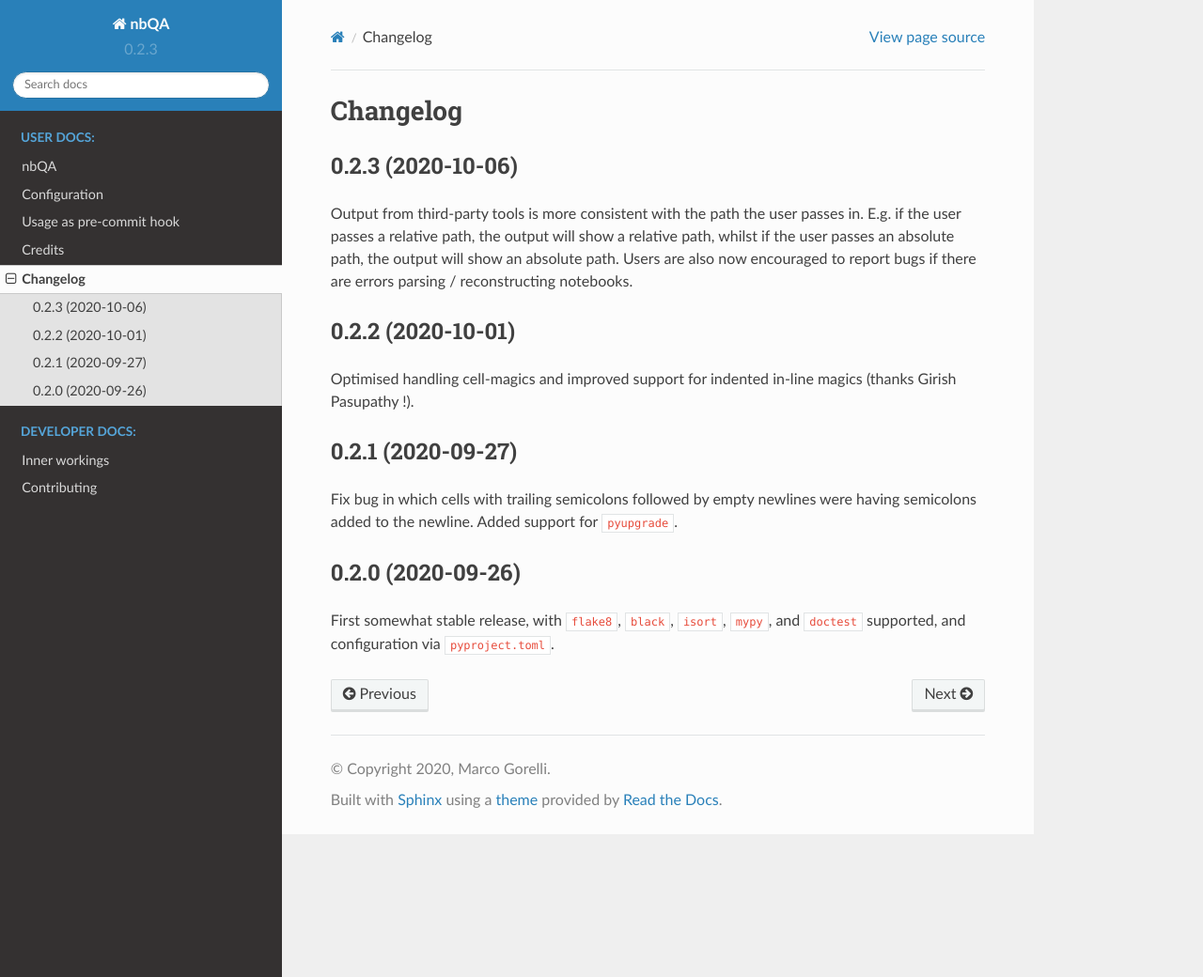
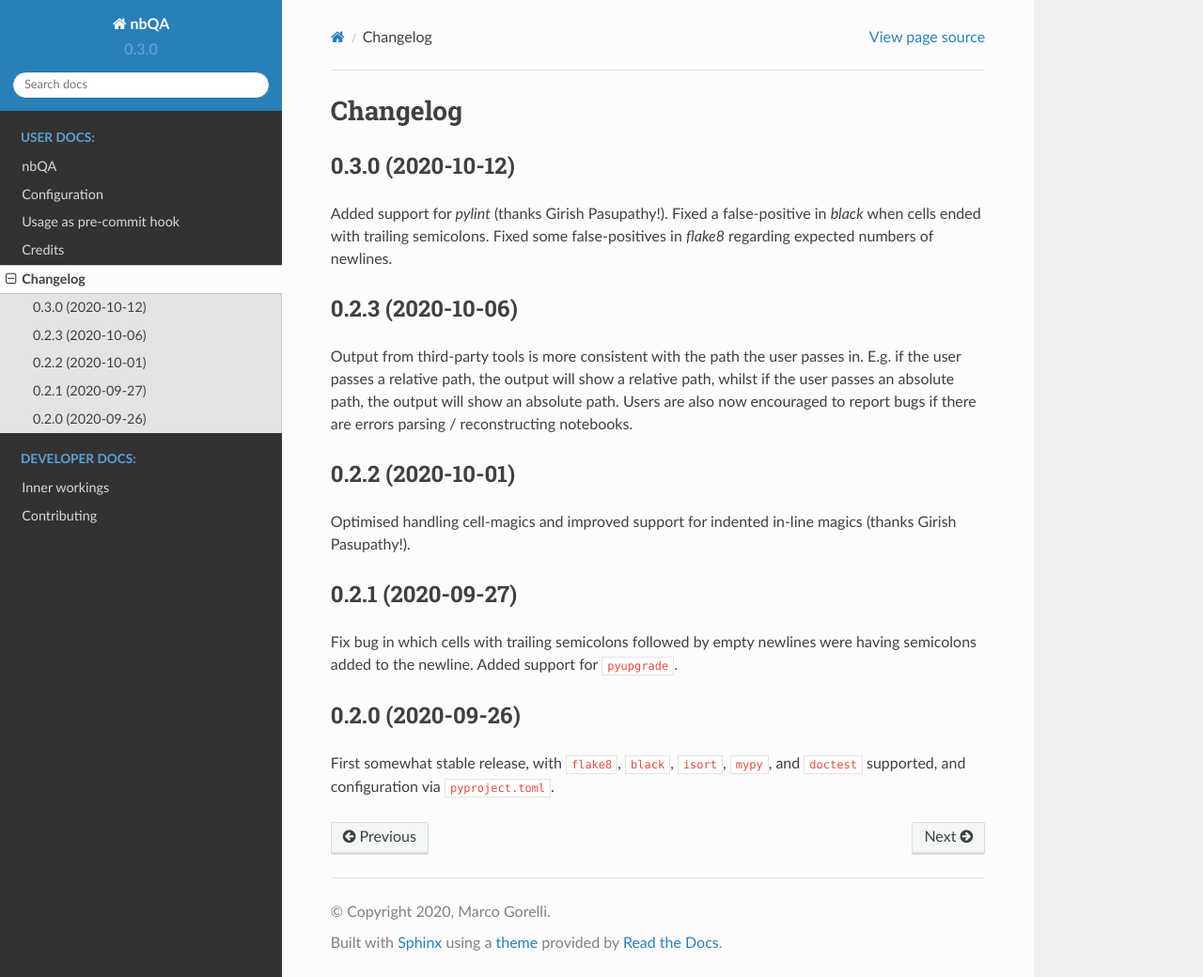
Before and after one commit to nbQA-dev/nbQA, a Sphinx documentation site: the page built from docs/history.rst, in a window 1280 px wide and 1040 px high. Shown: the whole window at 94% size. Built offline with Sphinx 7.4.7 and the Read the Docs theme 2.0.0, drawn with Linux system fonts in a browser that asks for light colours.

Commit message:
v0.3.0 (#314)

```diff
--- a/docs/history.rst
+++ b/docs/history.rst
@@ -1,6 +1,13 @@
 =========
 Changelog
 =========
+
+0.3.0 (2020-10-12)
+------------------
+
+Added support for `pylint` (thanks Girish Pasupathy!).
+Fixed a false-positive in `black` when cells ended with trailing semicolons.
+Fixed some false-positives in `flake8` regarding expected numbers of newlines.
 
 0.2.3 (2020-10-06)
 ------------------
@@ -14,7 +21,7 @@ notebooks.
 0.2.2 (2020-10-01)
 ------------------
 
-Optimised handling cell-magics and improved support for indented in-line magics (thanks Girish Pasupathy !).
+Optimised handling cell-magics and improved support for indented in-line magics (thanks Girish Pasupathy!).
 
 0.2.1 (2020-09-27)
 ------------------
--- a/docs/pre-commit.rst
+++ b/docs/pre-commit.rst
@@ -10,7 +10,7 @@ and sort your imports using ``isort``, you could put the following in your ``.pr
 
     repos:
     - repo: 'https://github.com/nbQA-dev/nbQA'
-        rev: 0.2.3
+        rev: 0.3.0
         hooks:
         - id: nbqa
             args:
--- a/nbqa/__init__.py
+++ b/nbqa/__init__.py
@@ -2,4 +2,4 @@
 
 __author__ = """Marco Gorelli"""
 __email__ = "m.e.gorelli@gmail.com"
-__version__ = "0.2.3"
+__version__ = "0.3.0"
--- a/setup.cfg
+++ b/setup.cfg
@@ -1,5 +1,5 @@
 [bumpversion]
-current_version = 0.2.3
+current_version = 0.3.0
 
 [flake8]
 ignore = E203,E503,W503,W504
--- a/setup.py
+++ b/setup.py
@@ -41,6 +41,6 @@ setup(
     test_suite="tests",
     tests_require=test_requirements,
     url="https://github.com/nbQA-dev/nbQA",
-    version="0.2.3",
+    version="0.3.0",
     zip_safe=False,
 )
```
